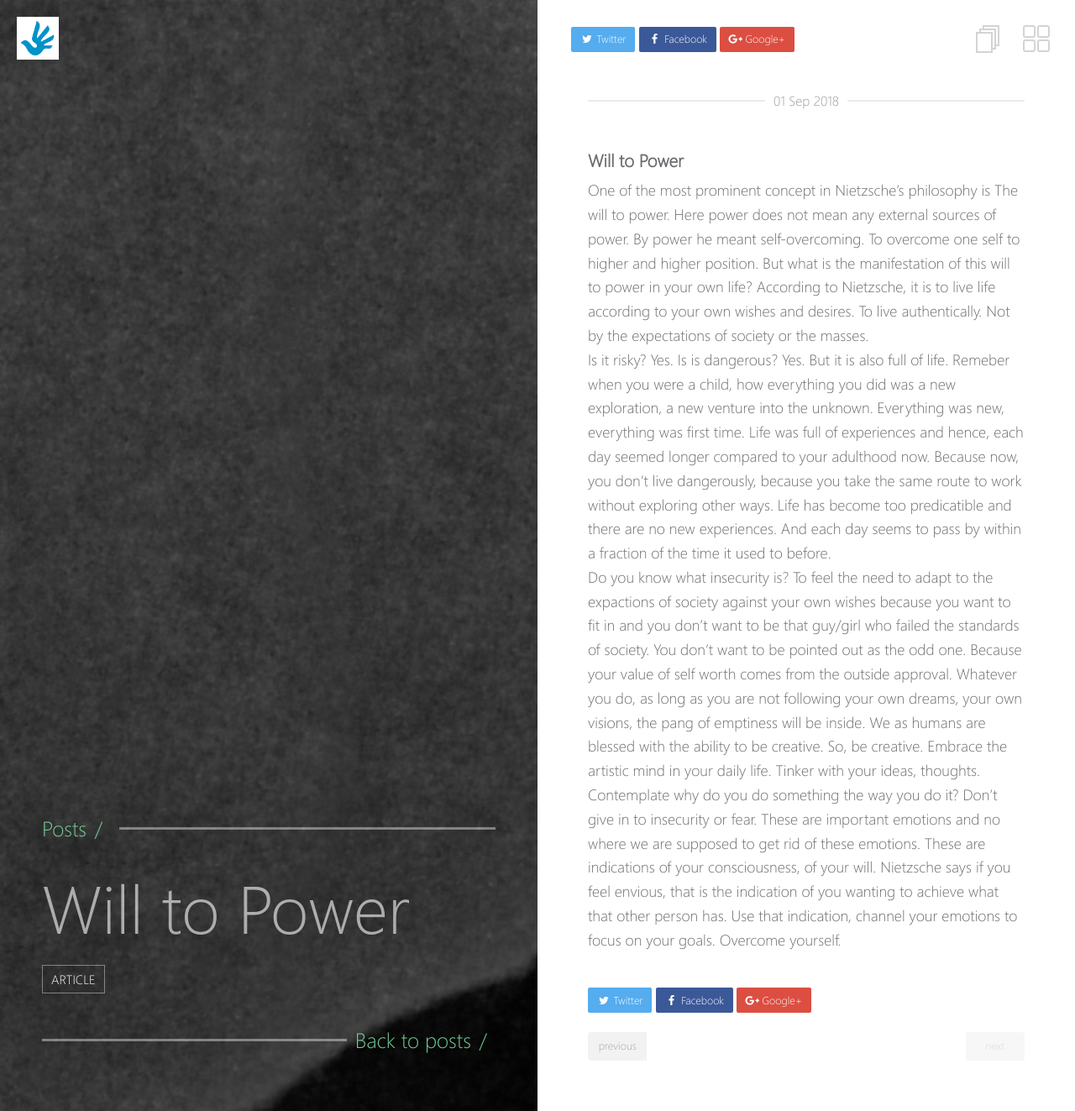
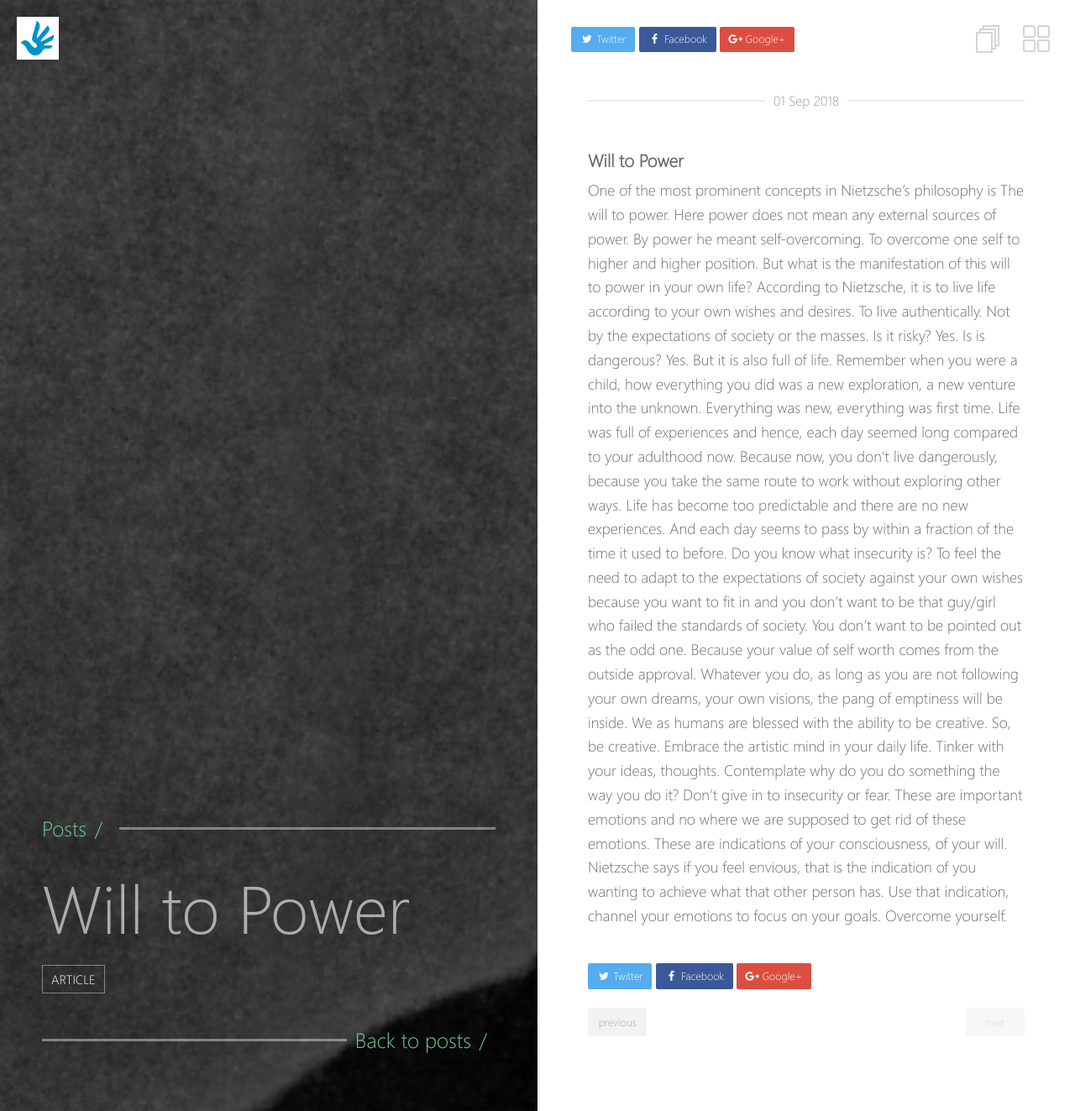
Before and after one commit to maverickamit/blog, a Jekyll site: the page built from _posts/2018-09-01-will_to_power.md, in a window 1280 px wide. Shown: the whole page at 84% size. Built offline with Jekyll 4.4.1, drawn with Linux system fonts in a browser that asks for light colours.

Commit message:
Update 2018-09-01-will_to_power.md

```diff
--- a/_posts/2018-09-01-will_to_power.md
+++ b/_posts/2018-09-01-will_to_power.md
@@ -9,7 +9,6 @@
 
 ### Will to Power
 
-One of the most prominent concept in Nietzsche's philosophy is The will to power. Here power does not mean any external sources of power. By power he meant self-overcoming. To overcome one self to higher and higher position. But what is the manifestation of this will to power in your own life? According to Nietzsche, it is to live life according to your own wishes and desires. To live authentically. Not by the expectations of society or the masses.
-Is it risky? Yes. Is is dangerous? Yes. But it is also full of life. Remeber when you were a child, how everything you did was a new exploration, a new venture into the unknown. Everything was new, everything was first time. Life was full of experiences and hence, each day seemed longer compared to your adulthood now. Because now, you don't live dangerously, because you take the same route to work without exploring other ways. Life has become too predicatible and there are no new experiences. And each day seems to pass by within a fraction of the time it used to before.
-Do you know what insecurity is? To feel the need to adapt to the expactions of society against your own wishes because you want to fit in and you don't want to be that guy/girl who failed the standards of society. You don't want to be pointed out as the odd one. Because your value of self worth comes from the outside approval.
-Whatever you do, as long as you are not following your own dreams, your own visions, the pang of emptiness will be inside. We as humans are blessed with the ability to be creative. So, be creative. Embrace the artistic mind in your daily life. Tinker with your ideas, thoughts. Contemplate why do you do something the way you do it? Don't give in to insecurity or fear. These are important emotions and no where we are supposed to get rid of these emotions. These are indications of your consciousness, of your will. Nietzsche says if you feel envious, that is the indication of you wanting to achieve what that other person has. Use that indication, channel your emotions to focus on your goals. Overcome yourself.
+One of the most prominent concepts in Nietzsche’s philosophy is The will to power. Here power does not mean any external sources of power. By power he meant self-overcoming. To overcome one self to higher and higher position. But what is the manifestation of this will to power in your own life? According to Nietzsche, it is to live life according to your own wishes and desires. To live authentically. Not by the expectations of society or the masses.
+Is it risky? Yes. Is is dangerous? Yes. But it is also full of life. Remember when you were a child, how everything you did was a new exploration, a new venture into the unknown. Everything was new, everything was first time. Life was full of experiences and hence, each day seemed long compared to your adulthood now. Because now, you don’t live dangerously, because you take the same route to work without exploring other ways. Life has become too predictable and there are no new experiences. And each day seems to pass by within a fraction of the time it used to before.
+Do you know what insecurity is? To feel the need to adapt to the expectations of society against your own wishes because you want to fit in and you don’t want to be that guy/girl who failed the standards of society. You don’t want to be pointed out as the odd one. Because your value of self worth comes from the outside approval. Whatever you do, as long as you are not following your own dreams, your own visions, the pang of emptiness will be inside. We as humans are blessed with the ability to be creative. So, be creative. Embrace the artistic mind in your daily life. Tinker with your ideas, thoughts. Contemplate why do you do something the way you do it? Don’t give in to insecurity or fear. These are important emotions and no where we are supposed to get rid of these emotions. These are indications of your consciousness, of your will. Nietzsche says if you feel envious, that is the indication of you wanting to achieve what that other person has. Use that indication, channel your emotions to focus on your goals. Overcome yourself.
```
